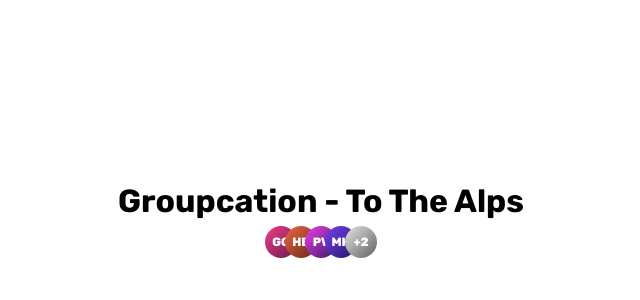
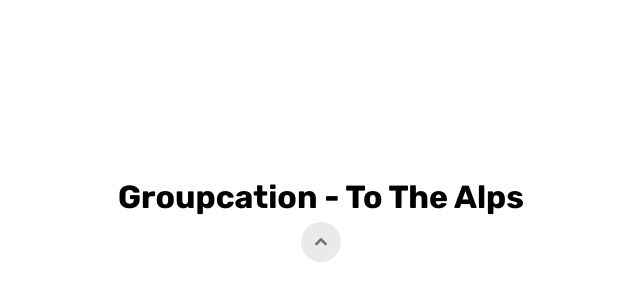
Before and after one commit to gcoogan1/Groupcation_Demo, a React (Vite) app: page / in a window 1280 px wide. Shown: the part 180-480 px from the top of the page, without its empty margins (319-959 px from the left). Built offline with nearby package versions, Linux system fonts and the light colour scheme.

Commit message:
Create collapse button

```diff
--- a/src/App.tsx
+++ b/src/App.tsx
@@ -1,43 +1,9 @@
 // IMPORTANT IMPORT ADD-ON FOR SVGS -> .svg?react
-import AvatarStack from "./components/AvatarStack/AvatarStack";
-import { avatarTheme } from "./styles/theme";
+
+import CollapaseButton from "./components/CollapaseButton/CollapaseButton";
 
 const App = () => {
 
-	type AvatarThemeKeys = keyof typeof avatarTheme;
-
-	type Traveler = {
-		initials: string;
-		color: AvatarThemeKeys;
-	};
-
-	const travelers: Traveler[] = [
-		{
-			initials: "gc",
-			color: "red",
-		},
-		{
-			initials: "hb",
-			color: "orange",
-		},
-		{
-			initials: "pv",
-			color: "pink",
-		},
-		{
-			initials: "mh",
-			color: "purple",
-		},
-		{
-			initials: "cc",
-			color: "gold",
-		},
-		{
-			initials: "ac",
-			color: "red",
-		},
-
-	];
 
 	return (
 		<div
@@ -52,7 +18,7 @@ const App = () => {
 			}}
 		>
 			<h1>Groupcation - To The Alps</h1>
-			<AvatarStack travelers={travelers} onClick={() => console.log("Clicked!")} />
+			<CollapaseButton  />
 		</div>
 	);
 };
--- /dev/null
+++ b/src/components/CollapaseButton/CollapaseButton.styles.ts
@@ -0,0 +1,10 @@
+import styled from "styled-components";
+
+export const CollapseButtonContainer = styled.button`
+  padding: 8px;
+  border: none;
+  border-radius: 999px;
+  display: flex;
+  justify-content: 'center';
+  align-content: 'center';
+`
--- /dev/null
+++ b/src/components/CollapaseButton/CollapaseButton.tsx
@@ -0,0 +1,32 @@
+import { useState } from "react";
+
+import ChevronUp from "../../assets/Chevron_Up.svg?react";
+import ChevronDown from "../../assets/Chevron_Down.svg?react";
+import { CollapseButtonContainer } from "./CollapaseButton.styles";
+import { theme } from "../../styles/theme";
+
+interface CollapseButtonProps {
+	expanded?: boolean;
+}
+
+const chevColor = "#737373";
+
+const CollapaseButton: React.FC<CollapseButtonProps> = ({ expanded }) => {
+	const [isExpanded, setIsExpanded] = useState(expanded);
+
+	const handleExpand = () => {
+		setIsExpanded((prev) => !prev);
+	};
+
+	return (
+		<CollapseButtonContainer style={{ backgroundColor: !isExpanded ? theme.line : 'transparent' }} onClick={handleExpand}>
+			{isExpanded ? (
+				<ChevronDown color={chevColor} />
+			) : (
+				<ChevronUp color={chevColor} />
+			)}
+		</CollapseButtonContainer>
+	);
+};
+
+export default CollapaseButton;
```
